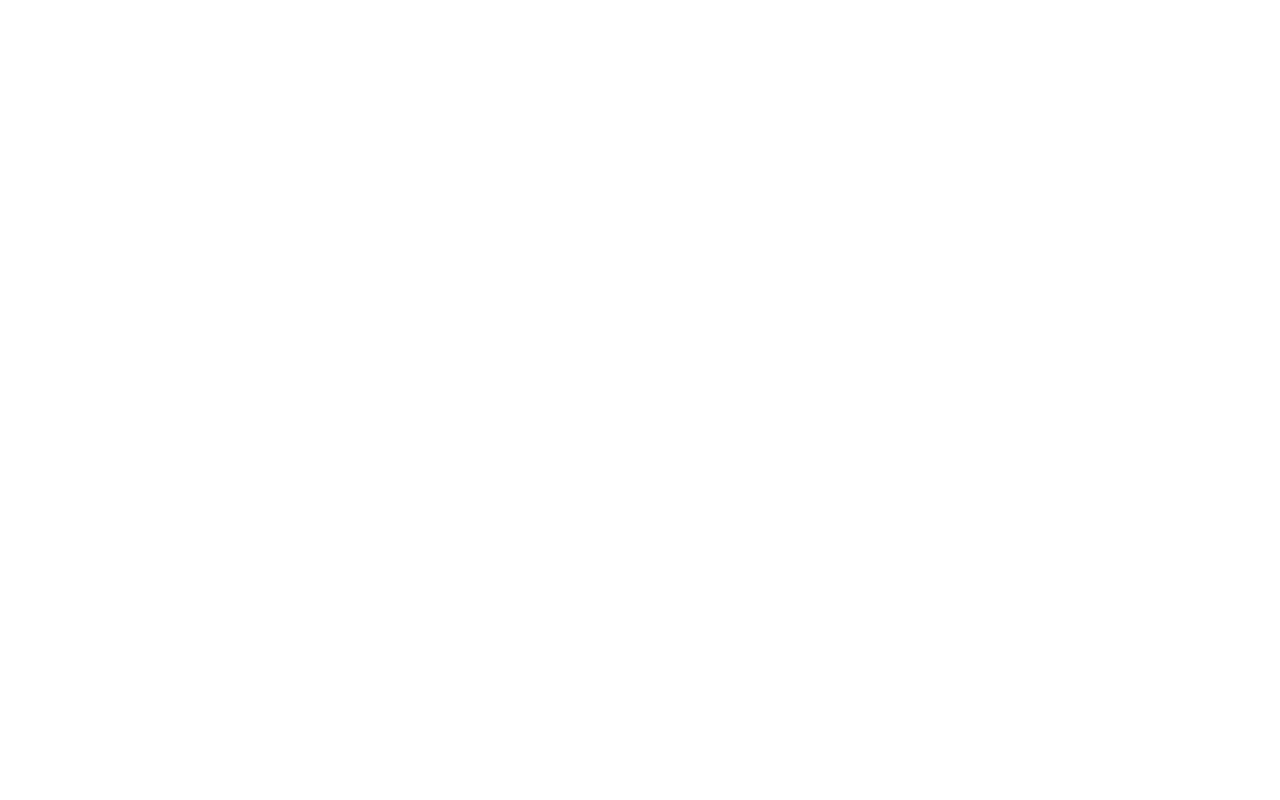
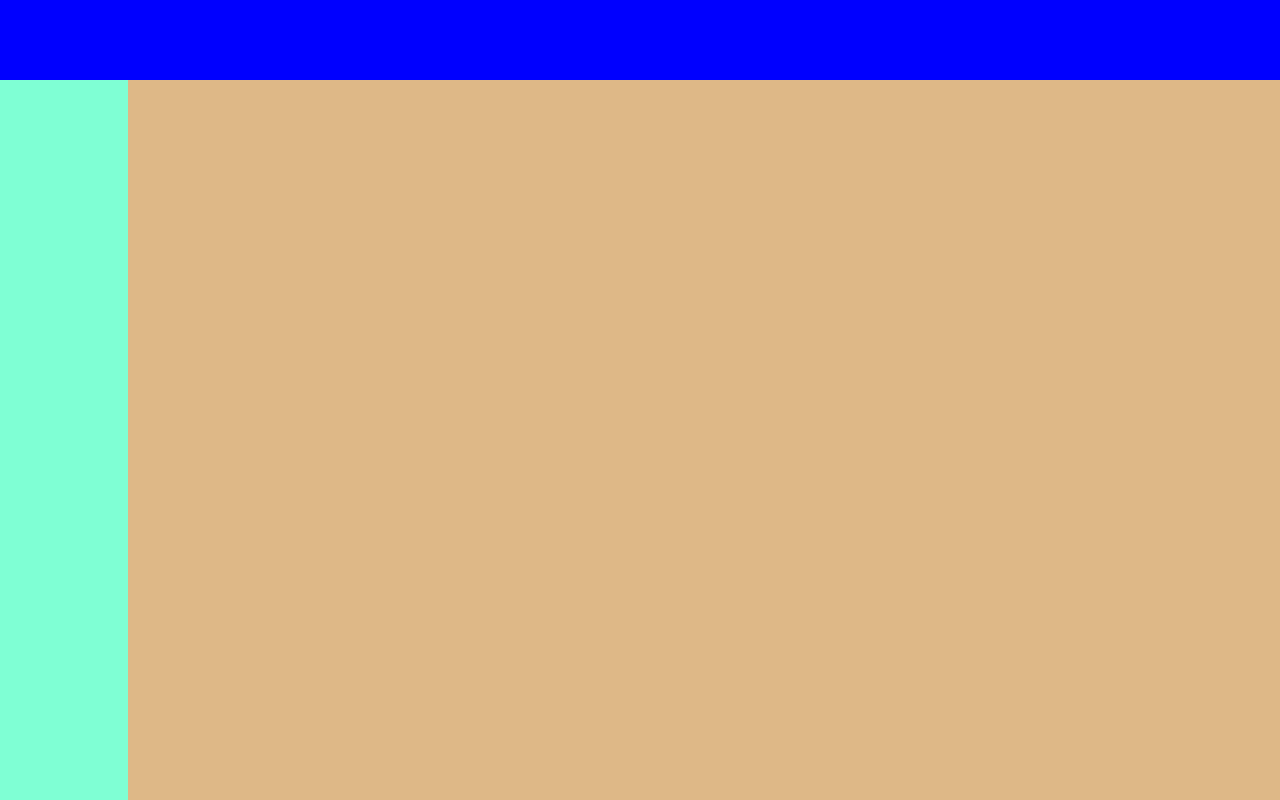
Before and after one commit to EthanL02/todo-list, a website built with webpack: page src/template.html in a window 1280 px wide. Built offline with nearby package versions, Linux system fonts and the light colour scheme.

Commit message:
Setup base structure of webpage

```diff
--- a/src/styles.css
+++ b/src/styles.css
@@ -0,0 +1,26 @@
+body {
+    height: 100vh;
+    margin: 0;
+    display: grid;
+    grid-template-columns: 10% 90%;
+    grid-template-rows: 10% 90%;
+    grid-template-areas:
+    "header header"
+    "side-bar main-content"
+    "side-bar main-content";
+}
+
+#header {
+    background-color: blue;
+    grid-area: header;
+}
+
+#side-bar {
+    background-color: aquamarine;
+    grid-area: side-bar;
+}
+
+#main-content {
+    background-color: burlywood;
+    grid-area: main-content;
+}
--- a/src/template.html
+++ b/src/template.html
@@ -5,6 +5,14 @@
         <title></title>
     </head>
     <body>
+        <div id="header">
 
+        </div>
+        <div id="side-bar">
+
+        </div>
+        <div id="main-content">
+
+        </div>
     </body>
 </html>
```
